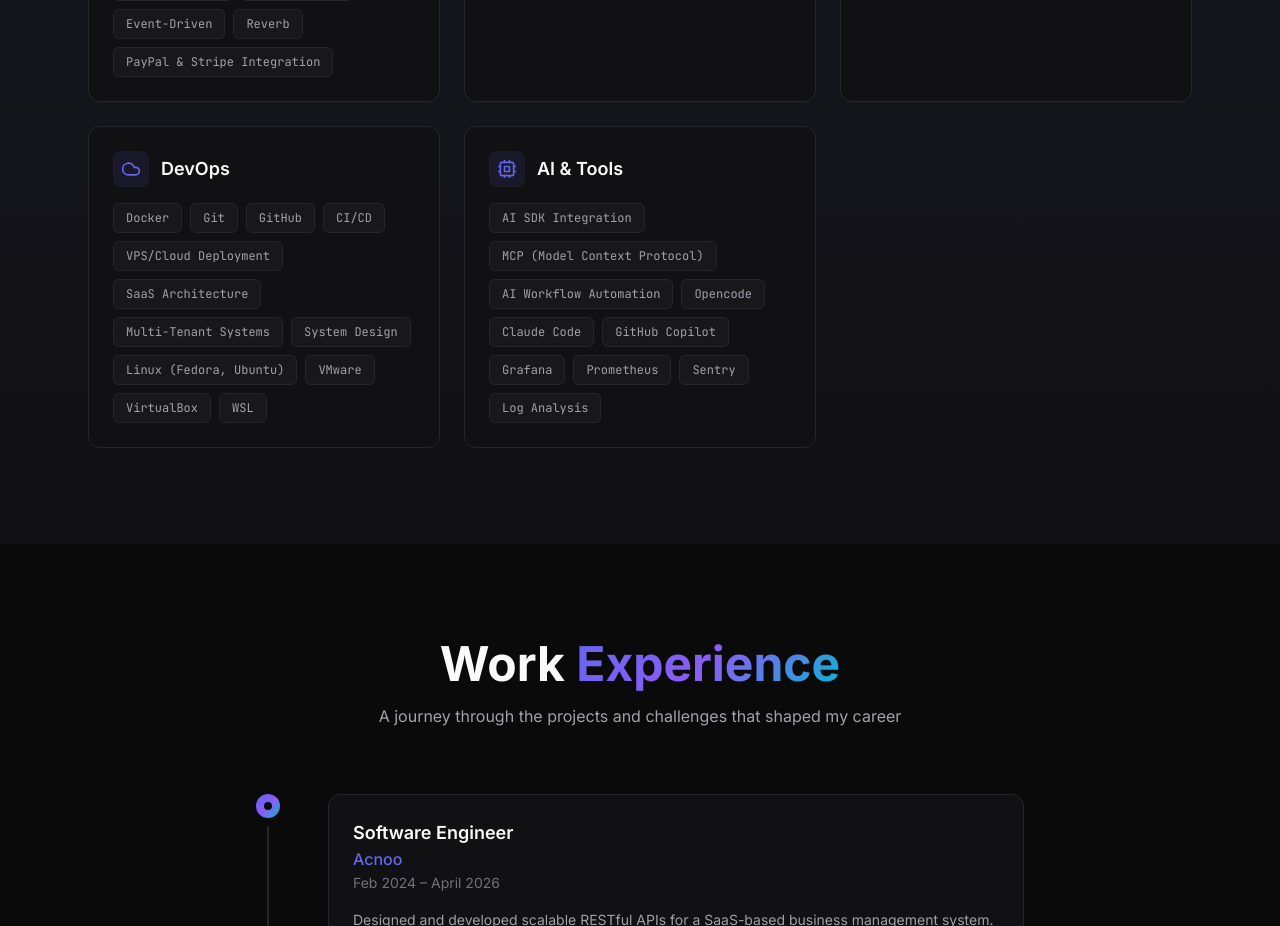
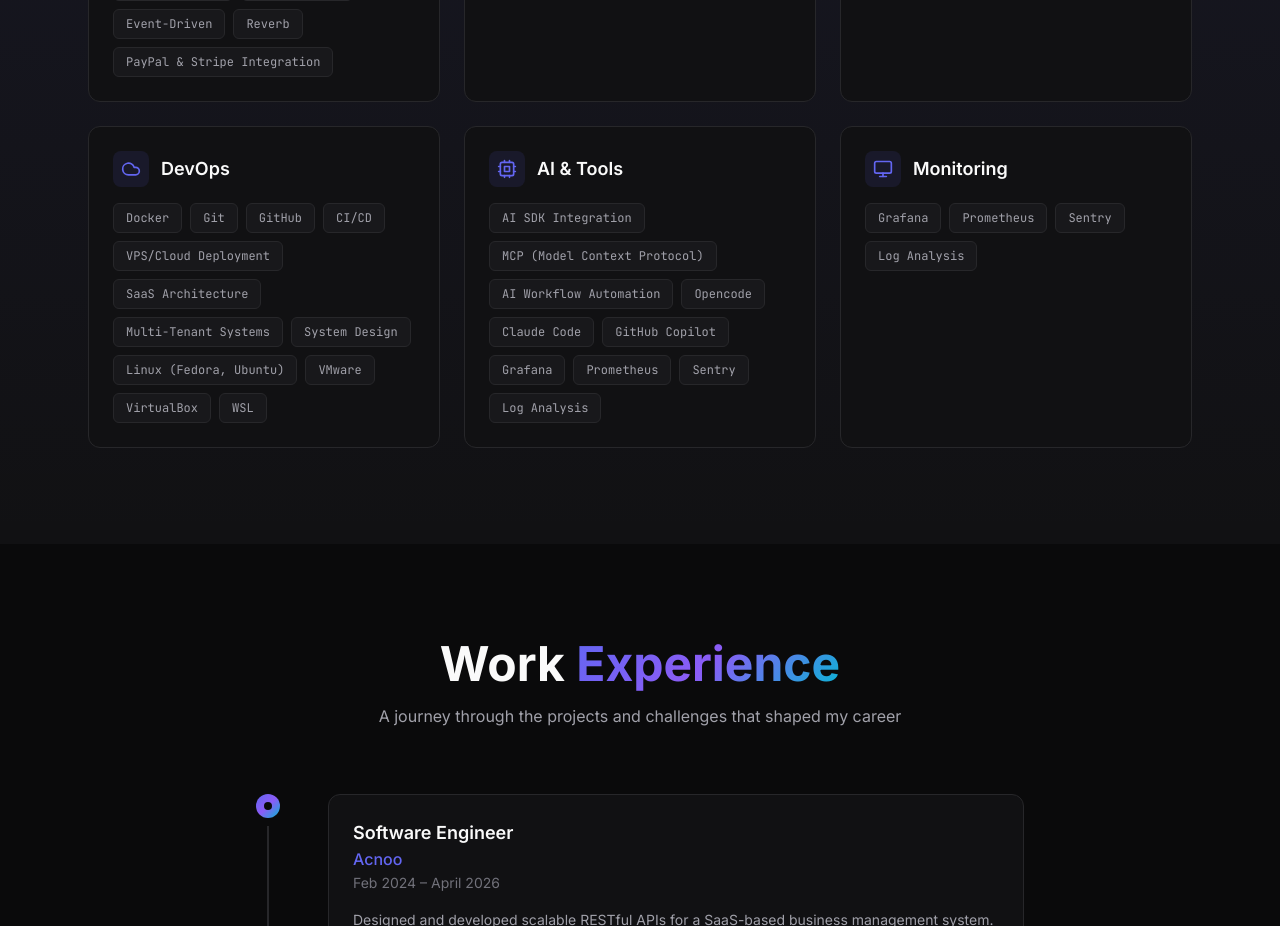
Before and after one commit to hasnainahmed007/portfolio, a Next.js app: page / in a window 1280 px wide. Shown: the part 2180-3106 px from the top of the page. Built offline with nearby package versions, Linux system fonts and the light colour scheme.

Commit message:
monitoring block added

```diff
--- a/components/sections/Skills.tsx
+++ b/components/sections/Skills.tsx
@@ -1,7 +1,7 @@
 'use client'
 
 import { motion } from 'framer-motion'
-import { Server, Monitor, Database, Cloud, Cpu } from 'lucide-react'
+import { Server, Monitor, Database, Cloud, Cpu, MonitorIcon } from 'lucide-react'
 import { Card } from '@/components/ui/Card'
 import { SkillTag } from '@/components/ui/SkillTag'
 import { skillCategories } from '@/data/skills'
@@ -12,6 +12,7 @@ const iconMap: Record<string, React.ElementType> = {
   Database,
   Cloud,
   Cpu,
+  MonitorIcon
 }
 
 export function Skills() {
--- a/data/skills.ts
+++ b/data/skills.ts
@@ -29,5 +29,10 @@ export const skillCategories: SkillCategory[] = [
     title: 'AI & Tools',
     icon: 'Cpu',
     skills: ['AI SDK Integration', 'MCP (Model Context Protocol)', 'AI Workflow Automation', 'Opencode', 'Claude Code', 'GitHub Copilot', 'Grafana', 'Prometheus', 'Sentry', 'Log Analysis']
+  },
+  {
+    title: 'Monitoring',
+    icon: 'MonitorIcon',
+    skills: ['Grafana', 'Prometheus', 'Sentry', 'Log Analysis']
   }
 ]
```
